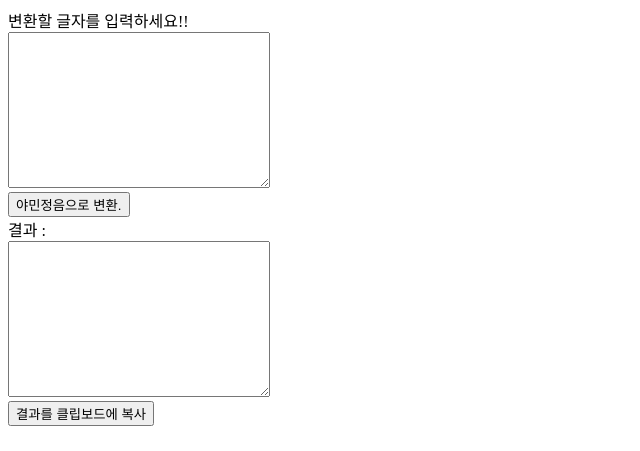
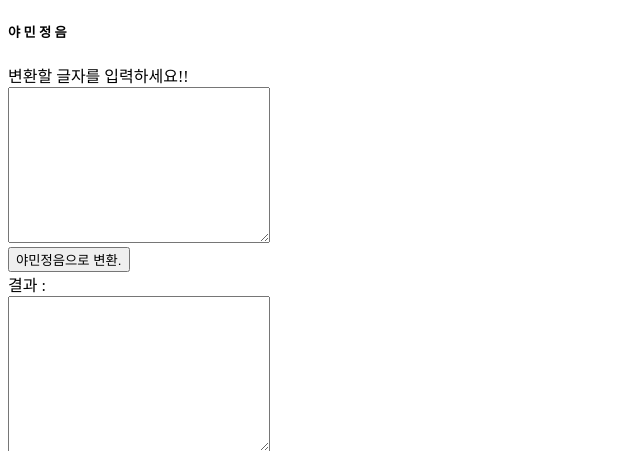
Before and after one commit to ESTO-NETWORK/yamin, a Django app: page / in a window 1280 px wide. Shown: the top 451 px of the page, without its empty margins (0-640 px from the left). Run offline with Django 3.2, Linux system fonts and the light colour scheme.

Commit message:
ui 대강 수정중

```diff
--- a/yamin/www/templates/www/index.html
+++ b/yamin/www/templates/www/index.html
@@ -10,6 +10,7 @@
     <script src="{% static 'js/js-snackbar.js' %}"></script>
 
     <!-- ui는 수정 예정!!! -경록- -->
+    <h5>야 민 정 음</h5>
     <label for="source_string">변환할 글자를 입력하세요!!</label>
     {#    todo request delay 적용 필요  #}
     <br><textarea name="source_string" id="source_string" cols="30" rows="10"></textarea>
```
